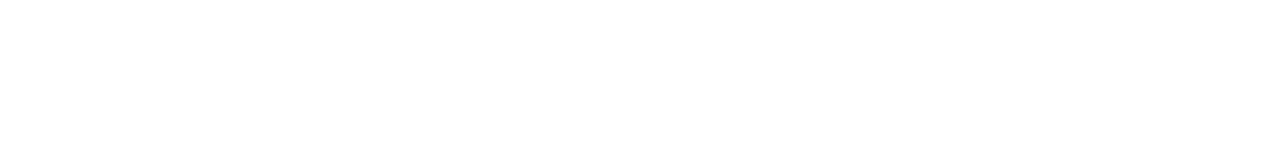
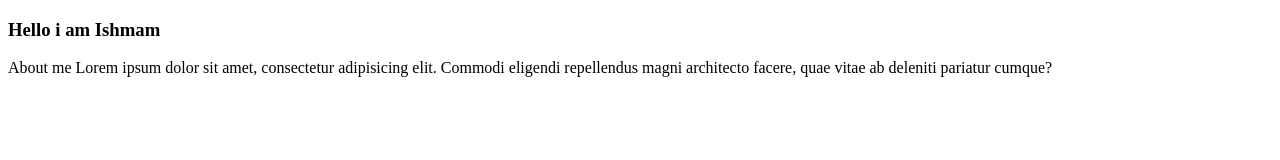
Before and after one commit to arefeenm/nc-intern-git, a plain HTML site: page aboutus.html in a window 1280 px wide. Drawn offline with Linux system fonts and the light colour scheme.

Commit message:
added my about me

```diff
--- a/aboutus.html
+++ b/aboutus.html
@@ -6,6 +6,9 @@
     <title>Document</title>
 </head>
 <body>
-
+    <div>
+        <h3>Hello i am Ishmam </h3>
+        <p>About me Lorem ipsum dolor sit amet, consectetur adipisicing elit. Commodi eligendi repellendus magni architecto facere, quae vitae ab deleniti pariatur cumque?</p>
+    </div>
 </body>
 </html>
```
